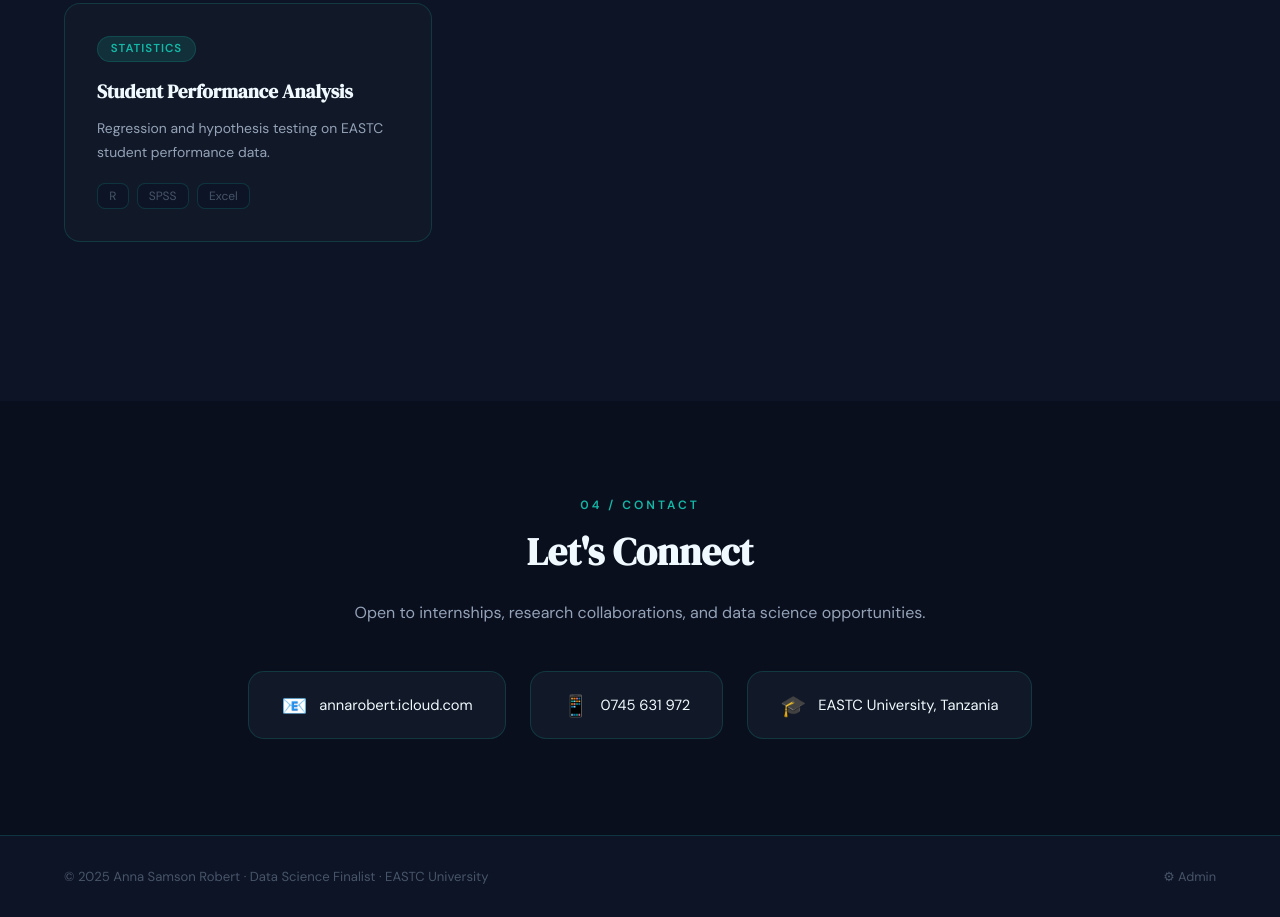
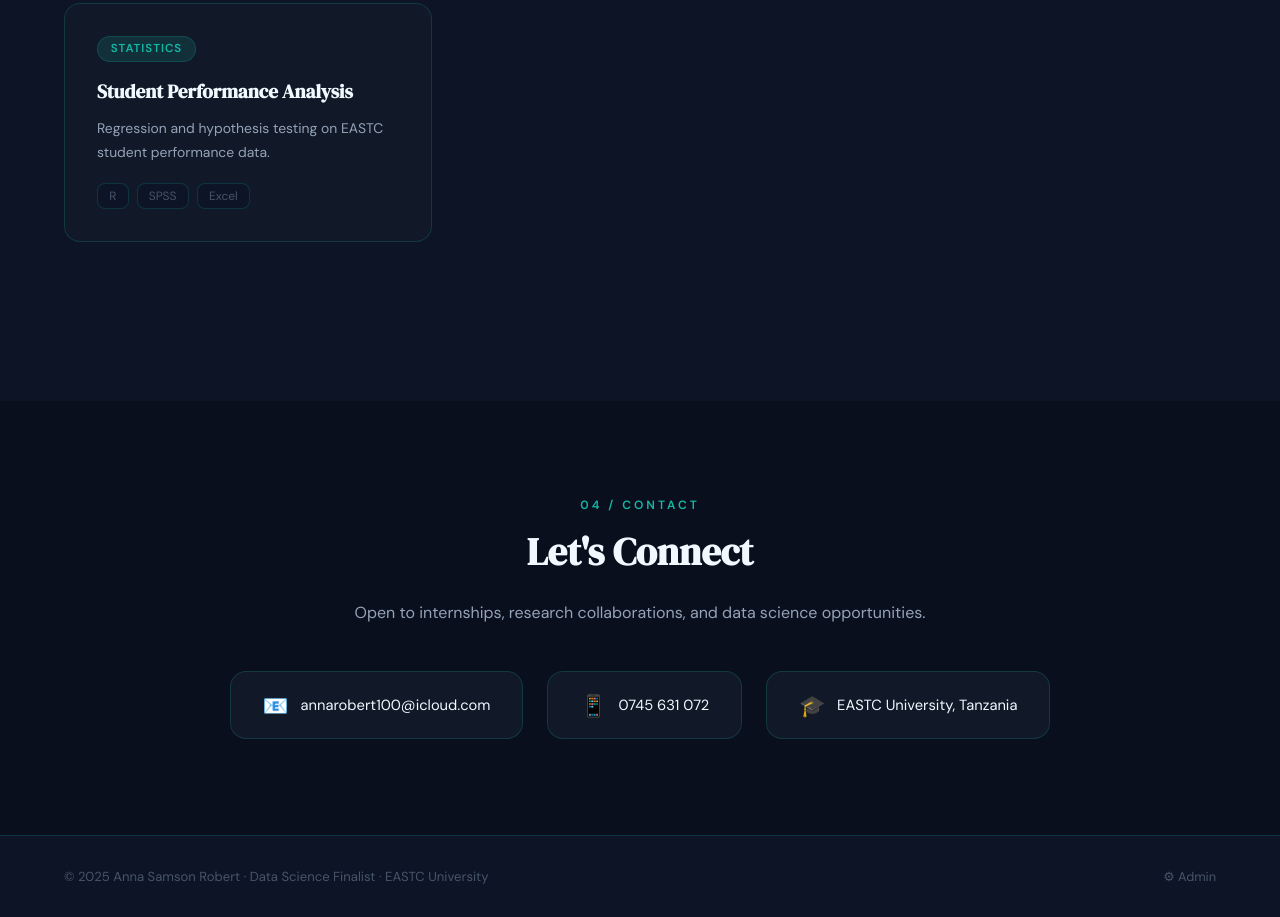
Before and after one commit to nkinda-123/anna-robert, a plain HTML site: page frontend/index.html in a window 1280 px wide. Shown: the part 2750-3667 px from the top of the page. Drawn offline with Linux system fonts and the light colour scheme; no server answers.

Commit message:
Update index.html

```diff
--- a/frontend/index.html
+++ b/frontend/index.html
@@ -163,11 +163,11 @@
       <div class="contact-cards">
         <a href="mailto:annarobert.icloud.com" class="contact-card">
           <span class="contact-icon">📧</span>
-          <span id="contactEmail">annarobert.icloud.com</span>
+          <span id="contactEmail">annarobert100@icloud.com</span>
         </a>
-        <a href="tel:0745631972" class="contact-card">
+        <a href="tel:0745631072" class="contact-card">
           <span class="contact-icon">📱</span>
-          <span id="contactPhone">0745 631 972</span>
+          <span id="contactPhone">0745 631 072</span>
         </a>
         <div class="contact-card">
           <span class="contact-icon">🎓</span>
```
